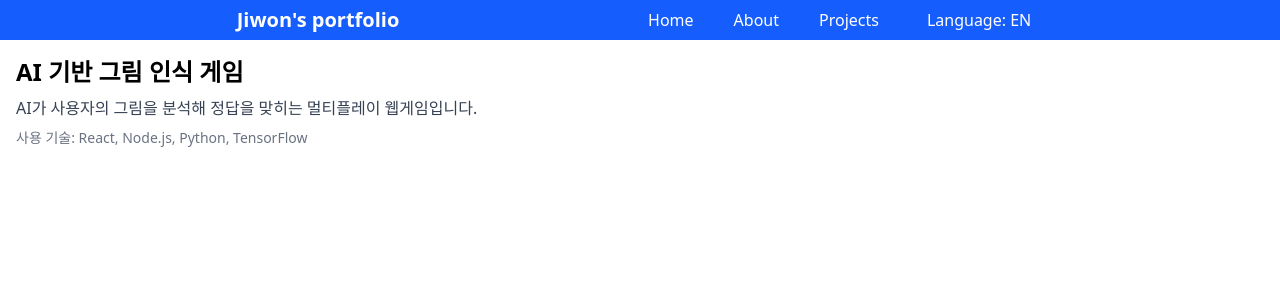
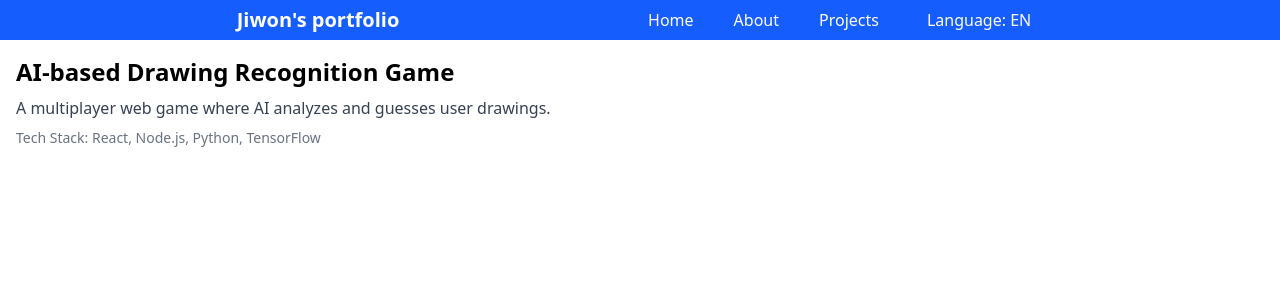
Before and after one commit to Likelion-YeungNam-Univ/11-13th-fe-assignment, a React (Vite) app in the folder 박지원/: page /projects/1 in a window 1280 px wide. Shown: the top 300 px of the page. Built offline with nearby package versions, Linux system fonts and the light colour scheme.

Commit message:
feat: 세부 페이지에 context 적용

```diff
--- a/박지원/src/pages/ProjectDetail.jsx
+++ b/박지원/src/pages/ProjectDetail.jsx
@@ -1,16 +1,23 @@
 import { useParams, useNavigate } from "react-router-dom";
+import { useLanguage } from "../contexts/context";
 
 const projectData = {
   1: {
-    title: "AI 기반 그림 인식 게임",
-    description:
+    title_ko: "AI 기반 그림 인식 게임",
+    title_en: "AI-based Drawing Recognition Game",
+    description_ko:
       "AI가 사용자의 그림을 분석해 정답을 맞히는 멀티플레이 웹게임입니다.",
+    description_en:
+      "A multiplayer web game where AI analyzes and guesses user drawings.",
     techStack: "React, Node.js, Python, TensorFlow",
   },
   2: {
-    title: "실시간 퀴즈 플랫폼",
-    description:
+    title_ko: "실시간 퀴즈 플랫폼",
+    title_en: "Real-time Quiz Platform",
+    description_ko:
       "WebSocket 기반으로 실시간 퀴즈 대결이 가능한 웹 플랫폼입니다.",
+    description_en:
+      "A web platform for real-time quiz competitions using WebSocket.",
     techStack: "React, Spring Boot, Redis, WebSocket",
   },
 };
@@ -20,15 +27,21 @@ const ProjectDetail = () => {
   const navigate = useNavigate();
   const project = projectData[projectId];
 
+  const { language } = useLanguage();
+
   if (!project) {
     return (
       <div className="p-4">
-        <h2 className="text-xl font-semibold">존재하지 않는 프로젝트입니다.</h2>
+        <h2 className="text-xl font-semibold">
+          {language === "EN"
+            ? "This project does not exist."
+            : "존재하지 않는 프로젝트입니다."}
+        </h2>
         <button
           onClick={() => navigate("/projects")}
           className="mt-4 px-4 py-2 bg-gray-500 text-white rounded"
         >
-          목록으로 돌아가기
+          {language === "EN" ? "Back to list" : "목록으로 돌아가기"}
         </button>
       </div>
     );
@@ -36,10 +49,14 @@ const ProjectDetail = () => {
 
   return (
     <div className="p-4">
-      <h2 className="text-2xl font-bold mb-2">{project.title}</h2>
-      <p className="mb-2 text-gray-700">{project.description}</p>
+      <h2 className="text-2xl font-bold mb-2">
+        {language === "EN" ? project.title_en : project.title_ko}
+      </h2>
+      <p className="mb-2 text-gray-700">
+        {language === "EN" ? project.description_en : project.description_ko}
+      </p>
       <p className="mb-4 text-sm text-gray-500">
-        사용 기술: {project.techStack}
+        {language === "EN" ? "Tech Stack" : "사용 기술"}: {project.techStack}
       </p>
     </div>
   );
```
